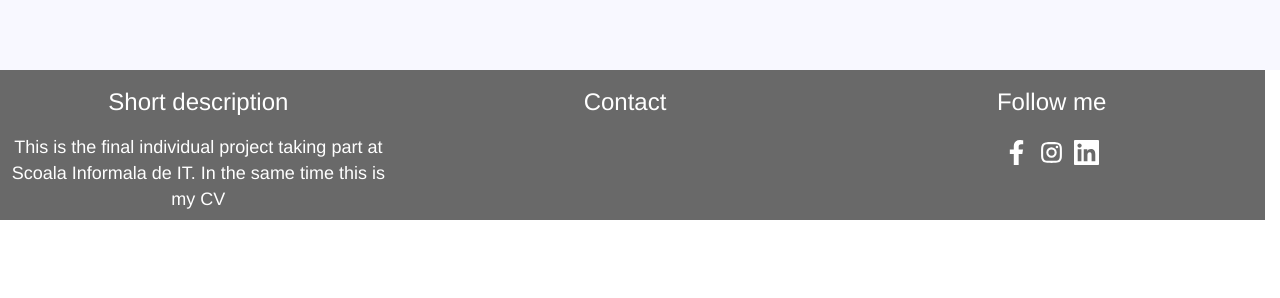
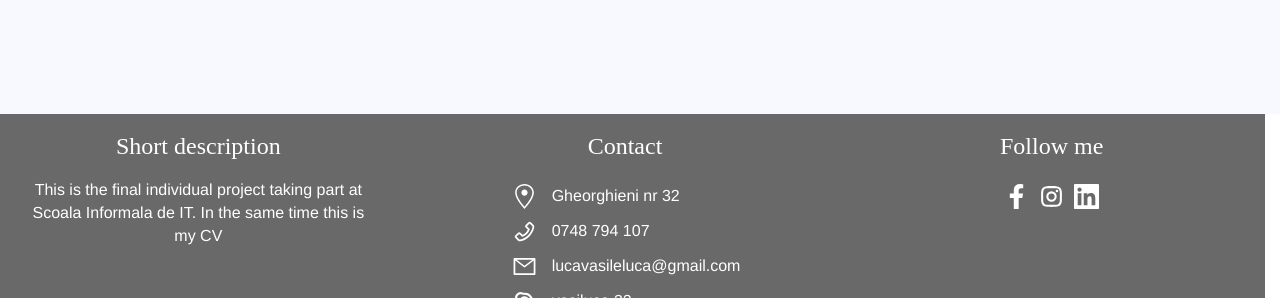
Before and after one commit to vasiluca32/My-Online-CV, a React (Create React App) app: page /Hobbies in a window 1280 px wide. Shown: the part 654-952 px from the top of the page. Before the commit the page ends 874 px from the top, so only its background shows below. Built offline with nearby package versions, Linux system fonts and the light colour scheme.

Commit message:
footer social links

```diff
--- a/src/components/Body.css
+++ b/src/components/Body.css
@@ -2,4 +2,5 @@
     background-color: ghostwhite;
     width: 100%;
     min-height: 88vh;
+    margin-top: 64px;
 }
--- a/src/components/Footer.css
+++ b/src/components/Footer.css
@@ -7,28 +7,49 @@
   bottom: 0;
   color: white;
   text-align: center;
-  height: 150px;
+  padding-top: 1em;
+  padding-bottom: 40px;
+}
 
-  padding-top: 1em;
+.row a{
+  color: white;
 }
 
 .row h3{
   margin-top: 5px;
   margin-bottom: 20px;
+  font-family: Parkavenue, cursive;
 }
 
 .about{
   border:1px solid black
 }
 .contact{
-  border:1px solid black
+  display: flex;
+  flex-direction: column;
+
 }
-.social a{
-  font-size: xx-large;
+
+
+
+.contact div{
+  display:flex;
+  align-items: center;
+  justify-content: start;
+  margin-left: 80px;
+}
+.contact div p{
+  margin: 0px 0px 0px 10px;
 }
 
 .col-md-4 p{
-  font-size: large;
+  font-size: medium;
+
+}
+
+.description p{
+  padding: 0px 30px;
+  align-items: start;
 }
 
 .icon{
--- a/src/components/Footer.js
+++ b/src/components/Footer.js
@@ -1,27 +1,52 @@
 import React from "react";
 import "./Footer.css";
-import { RiInstagramLine } from "react-icons/ri";
+import { RiInstagramLine, RiSkypeLine } from "react-icons/ri";
 import { FaFacebookF } from "react-icons/fa";
-import { GrLinkedin } from "react-icons/gr";
-
+import { GrLinkedin, GrLocation } from "react-icons/gr";
+import { AiOutlinePhone, AiOutlineMail } from "react-icons/ai";
+import { GoLocation } from "react-icons/go";
 
 export default function Footer() {
     return (
         <div className="row">
 
             <div className="col-md-4">
-                <h3>Short description</h3>
-                <p>This is the final individual project taking part at Scoala Informala de IT. In the same time this is my CV</p>
+                <div className="description">
+                    <h3>Short description</h3>
+                    <p>This is the final individual project taking part at Scoala Informala de IT. In the same time this is my CV</p>
+                </div>
             </div>
             <div className="col-md-4">
                 <h3>Contact</h3>
+                <div className="contact">
+
+                    <div>
+                        <GoLocation className="icon" />
+                        <p>Gheorghieni nr 32</p>
+                    </div>
+                    <div>
+                        <AiOutlinePhone className="icon" />
+                        <p>0748 794 107</p>
+                    </div>
+                    <div>
+                        <AiOutlineMail className="icon" />
+                        <p>lucavasileluca@gmail.com</p>
+                    </div>
+                    <div>
+                        <RiSkypeLine className="icon" />
+                        <p>vasiluca.32</p>
+                    </div>
+
+
+
+                </div>
             </div>
             <div className="col-md-4">
                 <h3>Follow me</h3>
                 <div className="social">
-                    <FaFacebookF className="icon" />
-                    <RiInstagramLine className="icon" />
-                    <GrLinkedin className="icon" />
+                    <a href="https://www.facebook.com/luca.vasileluca"> <FaFacebookF className="icon" /></a>
+                    <a href="https://www.instagram.com/lucavasileluca/"><RiInstagramLine className="icon" /></a>
+                    <a href="https://www.linkedin.com/in/vasile-luca-luca/"><GrLinkedin className="icon" /></a>
                 </div>
             </div>
         </div>
```
